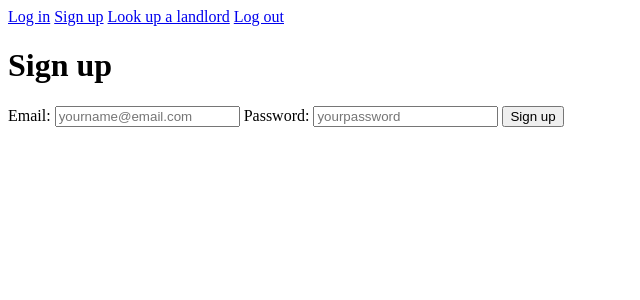
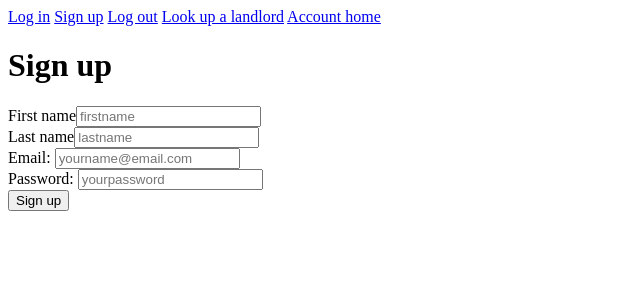
Before and after one commit to Nmargolis/Landlords-Ratings-Project, a Flask app: page /signup in a window 1280 px wide. Shown: the top 300 px of the page, without its empty margins (0-640 px from the left). Run offline with Flask 2, Linux system fonts and the light colour scheme; some libraries are stand-ins or nearby versions.

Commit message:
Login, logout and signup working with some validation.

```diff
--- a/server.py
+++ b/server.py
@@ -24,13 +24,15 @@ def display_login_form():
     #If logged in, alert user. Provide option to logout and login as a different user
     if 'user' in session:
         flash('You are already logged in')
-    # Should I do this in jinja and use javascript alerts?
+        return redirect('/account-home')
 
+        # TO DO: decide whether to redirect to account-home
+        # or figure out a way to give the option of logging out or going to account-home
+        # Also decide whether to do this in jinja or here.
+    else:
     #If not logged in, display form
-    #Also display option to sign up and redirect to /signup
     #This may be in jinja, not in the route.
-
-    return render_template('login.html')
+        return render_template('login.html')
 
 
 @app.route('/process-login', methods=['POST'])
@@ -45,23 +47,40 @@ def process_login():
     account = User.query.filter_by(email=email).first()
     # TO DO: Deal with error if user does not exist. Redirect to sign up.
 
-    # Get the password associated with that email and check if it matches password input
-    # If they don't match, flash message or alert and redirect back to /login
+    if account is not None:
 
-    # Get the user_id to add to the session
-    user_id = account.user_id
+        # If the password entered matches the password assciated with the email in the database
+        if account.password == password:
 
-    #Add user to session
-    session['user'] = user_id
+            # Get the user_id to add to the session
+            user_id = account.user_id
 
-    return render_template('account-home.html')
+            #Add user to session
+            session['user'] = user_id
+            return render_template('account-home.html')
+
+        # If they don't match, flash message and redirect back to /login
+        else:
+            flash('Email does not match password. Please try again.')
+            return redirect('/login')
+
+    else:
+        flash('There is no account associated with that email. Please try again or sign up.')
+        return redirect('/login')
+        # To Do: Figure out how to give the option to try logging in again or sign up.
 
 
 @app.route('/logout')
 def process_logout():
     #Remove user from session
-    session.pop('user')
+    if 'user' in session:
+        session.pop('user')
+        flash('successfully logged out')
 
+    else:
+        flash('You are not logged in.')
+
+    # TO DO: Deal with keyerror that happens when there is no user in session
     #Flash message
     return render_template('index.html')
 
@@ -70,10 +89,12 @@ def process_logout():
 def display_signup_form():
     """Show sign-up form"""
 
-    #Check if user logged in. If logged in, give option to logout
-    #^Maybe do in jinja
+    if 'user' in session:
 
-    return render_template('signup.html')
+        flash('You are already logged in. If you would like to sign up, please log out first.')
+        return redirect('/')
+    else:
+        return render_template('signup.html')
 
 
 @app.route('/process-signup', methods=['POST'])
@@ -81,15 +102,39 @@ def process_signup():
     """Process sign-up form"""
 
     #Get inputs from signup form
+    fname = request.form.get('fname')
+    lname = request.form.get('lname')
+    email = request.form.get('email')
+    password = request.form.get('password')
+
     #Check if email is already in the database.
-    #If email already associated with account,
-    #   flash/alert message with 2 options:
-    #      login and redirect to '/login'
-    #       Or signup with a different email and redirect back to '/signup'
-    #Otherwise, add user to database
+    account = User.query.filter_by(email=email).first()
 
-    #return render_template('account-home.html')
-    pass
+    # If email is not in the database, add the new user to the database
+    if account is None:
+        new_user = User(fname=fname, lname=lname, email=email, password=password)
+        db.session.add(new_user)
+        db.session.commit()
+        flash("You created an account. Please login to see your account home.")
+
+    # Otherwise, flash message saying an account with that email already exists.
+    else:
+        flash("You already have an account. Please login to see your account home")
+        # To Do: Figure out how to show two options: logout or account home.
+
+    return redirect('/login')
+
+
+@app.route('/account-home')
+def display_account_home():
+    # If user is logged in, show account home.
+    if 'user' in session:
+        return render_template('account-home.html')
+
+    # Otherwise, flash message and redirect to login
+    else:
+        flash('You are not logged in. Please log in.')
+        return redirect('/login')
 
 
 @app.route('/lookup')
@@ -104,14 +149,6 @@ def display_landlord_page():
     """Show page with landlord info and ratings"""
 
     return render_template('landlord.html')
-
-
-# build routes first, then create more route structure, repeat.
-# lookup by landlord, address and geolocation will be json endpoints
-# one search form, with dropdown/radio of method
-# if search type = landlord etc
-#
-
 
 
 @app.route('/rate')
--- a/templates/base.html
+++ b/templates/base.html
@@ -9,10 +9,21 @@
 </head>
 
 <body>
+    {% with messages = get_flashed_messages() %}
+        {% if messages %}
+            <ul class=flashes>
+                {% for message in messages %}
+                    <li>{{ message }}</li>
+                {% endfor %}
+            </ul>
+        {% endif %}
+    {% endwith %}
     <a href='/login'>Log in</a>
     <a href='/signup'>Sign up</a>
+    <a href='logout'>Log out</a>
     <a href='/lookup'>Look up a landlord</a>
-    <a href='logout'>Log out</a>
+    <a href = '/account-home'>Account home</a>
+
     {% block content %}BODY CONTENT
 
     {% endblock %}
--- a/templates/signup.html
+++ b/templates/signup.html
@@ -2,12 +2,14 @@
 {% block title %}Sign up{% endblock %}
 
 {% block content %}
-    <h1>Sign up</h1>
+<h1>Sign up</h1>
 
-    <form action="/process-signin" method="POST">
-      <label>Email: <input type="text" name="email" placeholder="yourname@email.com"></label>
-      <label>Password: <input type="password" name="password" placeholder="yourpassword"></label>
-      <input type="submit" value="Sign up">
+    <form action="/process-signup" method="POST">
+        <label>First name<input type="text" name="fname" placeholder="firstname"></label><br>
+        <label>Last name<input type="text" name="lname" placeholder="lastname"></label><br>
+        <label>Email: <input type="text" name="email" placeholder="yourname@email.com"></label><br>
+        <label>Password: <input type="password" name="password" placeholder="yourpassword"></label><br>
+        <input type="submit" value="Sign up">
     </form>
 
 {% endblock %}
```
